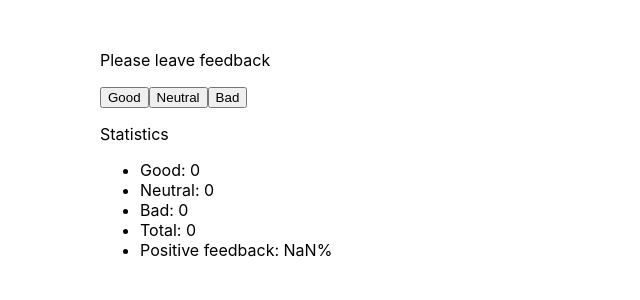
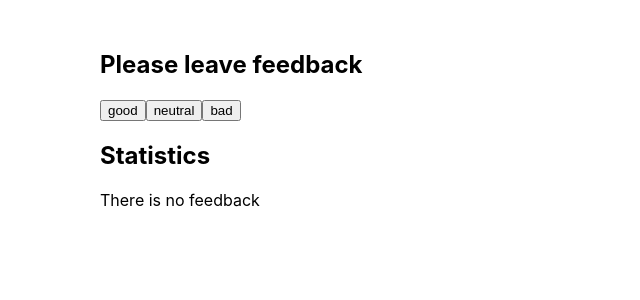
Before and after one commit to marrakeshn/goit-react-hw-02-feedback, a React (Create React App) app: page / in a window 1280 px wide. Shown: the top 300 px of the page, without its empty margins (0-640 px from the left). Built offline with nearby package versions, Linux system fonts and the light colour scheme.

Commit message:
done task 3 & 4
1) create separate components for statistics and buttons
2) create Section component
3) render Statistics after at least 1 feedback (add Notification)

```diff
--- a/src/components/App.jsx
+++ b/src/components/App.jsx
@@ -1,5 +1,9 @@
 import React, { Component } from 'react';
-import s from './App.module.css';
+import styles from './App.module.css';
+import Section from './Section/Section';
+import FeedbackOptions from './FeedbackOptions/FeedbackOptions';
+import Statistics from './Statistics/Statistics';
+import Notification from './Notification/Notification';
 
 class App extends Component {
   state = {
@@ -8,51 +12,47 @@ class App extends Component {
     bad: 0,
   };
 
-  addGood = () => {
+  onLeaveFeedback = state => {
     this.setState(previousState => ({
-      good: previousState.good + 1,
+      [state]: previousState[state] + 1,
     }));
   };
 
-  addNeutral = () => {
-    this.setState(previousState => ({
-      neutral: previousState.neutral + 1,
-    }));
-  };
-
-  addBad = () => {
-    this.setState(previousState => ({
-      bad: previousState.bad + 1,
-    }));
-  };
-
-  countTotalFeedback = () => {
+  countTotalFeedback() {
     const { good, neutral, bad } = this.state;
     return good + neutral + bad;
-  };
+  }
 
-  countPositiveFeedbackPercentage = () => {
+  countPositiveFeedbackPercentage() {
     const { good } = this.state;
-    return Math.round((good / this.countTotalFeedback()) * 100) + '%';
-  };
+    return Math.round((good / this.countTotalFeedback()) * 100);
+  }
 
   render() {
-    const  { good, neutral, bad } = this.state;
+    const { good, neutral, bad } = this.state;
+    const options = Object.keys(this.state);
 
     return (
-      <div className={s.container}>
-        <p>Please leave feedback</p>
-        <button onClick={this.addGood}>Good</button>
-        <button onClick={this.addNeutral}>Neutral</button>
-        <button onClick={this.addBad}>Bad</button>
-        <p>Statistics</p>
-        <ul>
-          <li>Good: {good}</li>
-          <li>Neutral: {neutral}</li>
-          <li>Bad: {bad}</li>
-          <li>Total: {this.countTotalFeedback()}</li>
-          <li>Positive feedback: {this.countPositiveFeedbackPercentage()}</li>
-        </ul>
+      <div className={styles.container}>
+        <Section title="Please leave feedback">
+          <FeedbackOptions
+            options={options}
+            onLeaveFeedback={this.onLeaveFeedback}
+          />
+        </Section>
+        <Section title="Statistics">
+          {this.countTotalFeedback() > 0 ? (
+            <Statistics
+              good={good}
+              neutral={neutral}
+              bad={bad}
+              total={this.countTotalFeedback()}
+              positivePercentage={this.countPositiveFeedbackPercentage()}
+            />
+          ) : (
+            <Notification message="There is no feedback" />
+          )}
+        </Section>
       </div>
     );
   }
--- /dev/null
+++ b/src/components/FeedbackOptions/FeedbackOptions.jsx
@@ -0,0 +1,29 @@
+import PropTypes from 'prop-types';
+import styles from './FeedbackOptions.module.css';
+
+const FeedbackOptions = ({ options, onLeaveFeedback }) => {
+  return (
+    <>
+      <div>
+        {options.map(option => {
+          return (
+            <button
+              type="button"
+              onClick={() => onLeaveFeedback(option)}
+              key={option}
+            >
+              {option}
+            </button>
+          );
+        })}
+      </div>
+    </>
+  );
+};
+
+FeedbackOptions.propTypes = {
+  options: PropTypes.arrayOf(PropTypes.string.isRequired).isRequired,
+  onLeaveFeedback: PropTypes.func.isRequired,
+};
+
+export default FeedbackOptions;
--- /dev/null
+++ b/src/components/Notification/Notification.jsx
@@ -0,0 +1,12 @@
+import PropTypes from 'prop-types';
+import styles from './Notification.module.css';
+
+const Notification = ({ message }) => {
+  return <p className={styles.title}>{message}</p>;
+};
+
+Notification.propTypes = {
+  message: PropTypes.string.isRequired,
+};
+
+export default Notification;
--- /dev/null
+++ b/src/components/Section/Section.jsx
@@ -0,0 +1,18 @@
+import PropTypes from 'prop-types';
+import styles from './Section.module.css';
+
+const Section = ({ title, children }) => {
+  return (
+    <section className={styles.container}>
+      <h2 className={styles.title}>{title}</h2>
+      {children}
+    </section>
+  );
+};
+
+Section.propTypes = {
+  title: PropTypes.string.isRequired,
+  children: PropTypes.element,
+};
+
+export default Section;
--- /dev/null
+++ b/src/components/Statistics/Statistics.jsx
@@ -0,0 +1,26 @@
+import PropTypes from 'prop-types';
+import styles from './Statistics.module.css';
+
+const Statistics = ({ good, neutral, bad, total, positivePercentage }) => {
+    return (
+        <>
+            <ul>
+                <li>Good: {good}</li>
+                <li>Neutral: {neutral}</li>
+                <li>Bad: {bad}</li>
+                <li>Total: {total}</li>
+                <li>Positive feedback: {positivePercentage}%</li>
+            </ul>
+        </>
+    );
+};
+
+Statistics.propTypes = {
+    good: PropTypes.number.isRequired,
+    neutral: PropTypes.number.isRequired,
+    bad: PropTypes.number.isRequired,
+    total: PropTypes.number.isRequired,
+    positivePercentage: PropTypes.number.isRequired
+};
+
+export default Statistics;
```
Also changed, not shown: src/components/FeedbackOptions/FeedbackOptions.module.css (added), src/components/Notification/Notification.module.css (added), src/components/Section/Section.module.css (added), src/components/Statistics/Statistics.module.css (added).
